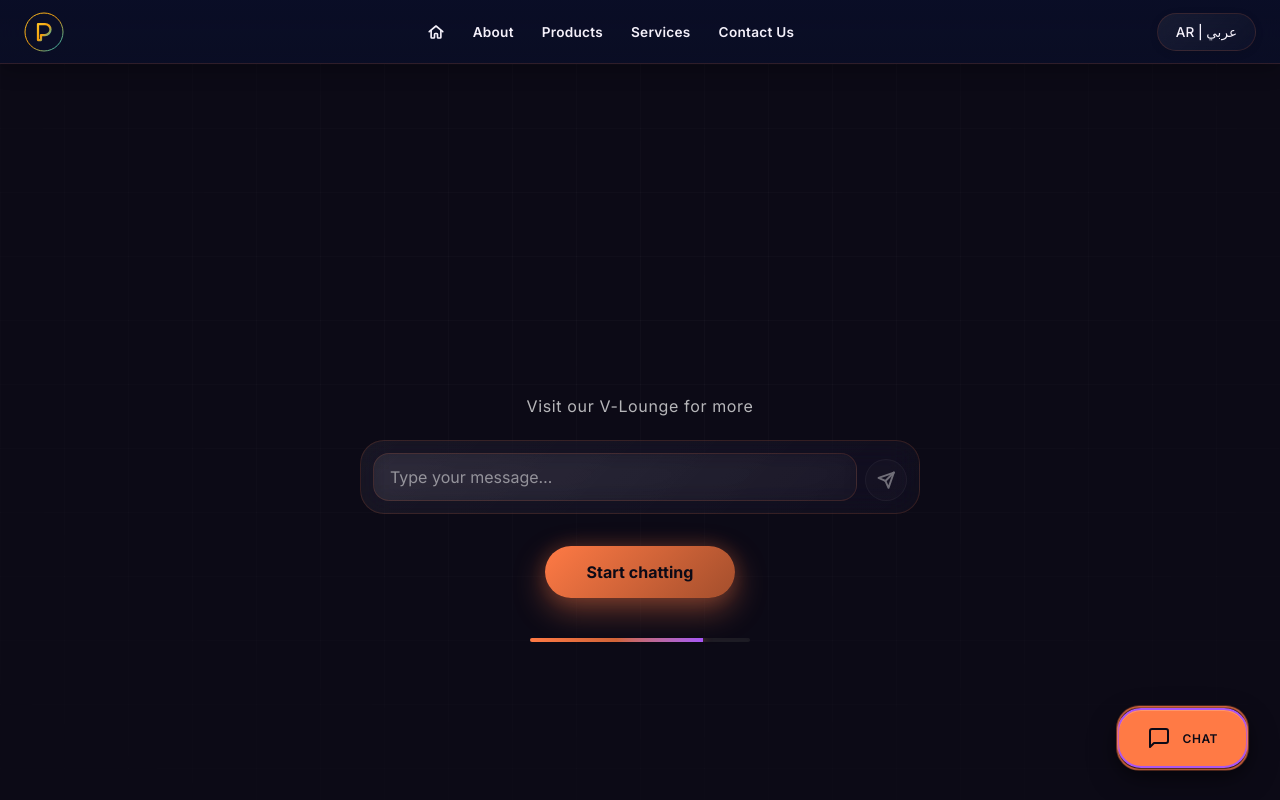
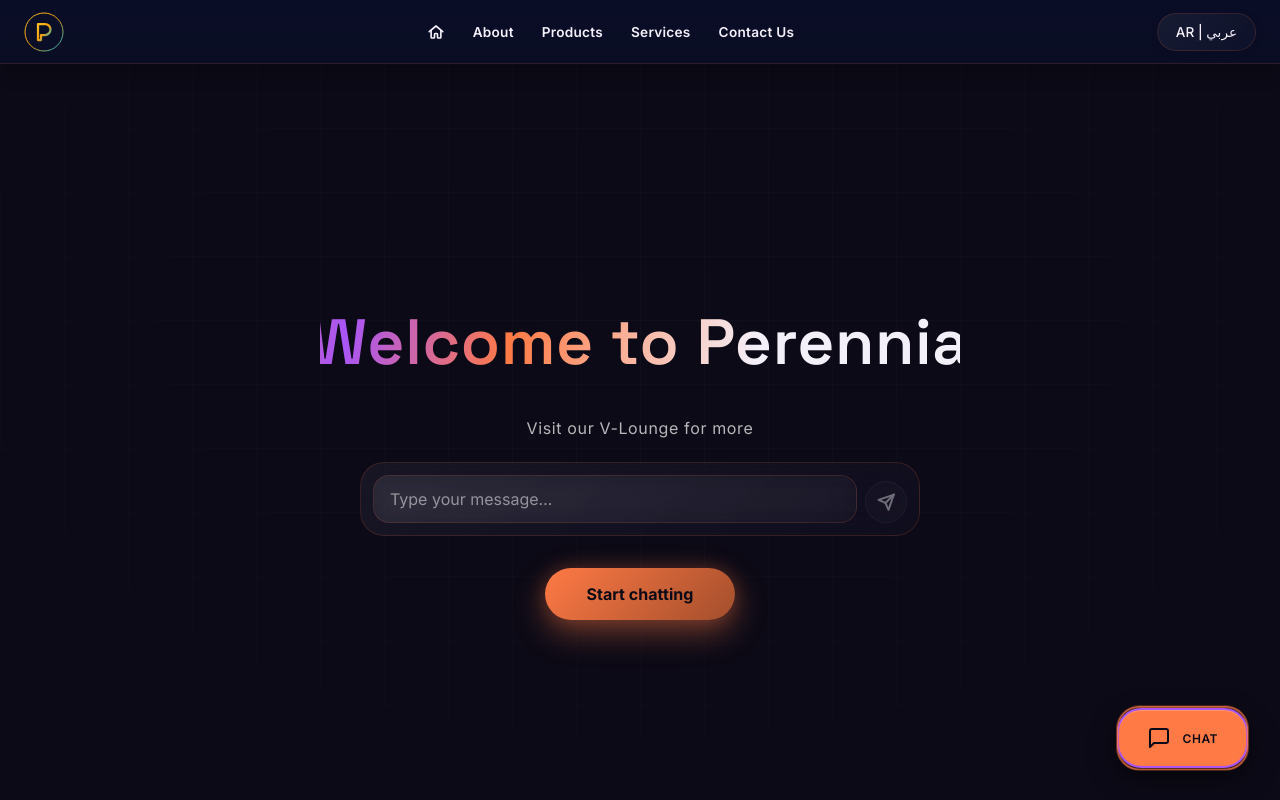
Before and after one commit to BT-Rajan/perennia-v3, a React (Vite) app: page / in a window 1280 px wide. Shown: the top 800 px of the page. Built offline with nearby package versions, Linux system fonts and the light colour scheme; no server answers.

Commit message:
Hero: fix headline overlap and switch ripple to a single-node gradient shimmer; remove auto-advance timer

```diff
--- a/src/components/hero/Hero.css
+++ b/src/components/hero/Hero.css
@@ -48,28 +48,33 @@
   font-size: var(--fs-hero);
   letter-spacing: 0.01em;
   line-height: 1.3;
-  padding-block: 0.15em; /* headroom for the ripple's upward bob + gradient descenders */
-  background: linear-gradient(135deg, var(--white-soft) 0%, var(--gold) 50%, var(--blue-light) 100%);
+  padding-block: 0.15em; /* headroom so gradient descenders don't get clipped */
+  background: linear-gradient(
+    100deg,
+    var(--white-soft) 25%,
+    var(--gold) 40%,
+    var(--blue-light) 50%,
+    var(--gold) 60%,
+    var(--white-soft) 75%
+  );
+  background-size: 250% 100%;
   -webkit-background-clip: text;
   -webkit-text-fill-color: transparent;
   background-clip: text;
+  animation: ripple-shimmer 4s linear infinite;
 }
 [dir="rtl"] .fit-one-line-inner { font-family: var(--font-ar); font-weight: 500; }
 
-/* Each word bobs on its own delay so the wave visibly travels
-   across the headline rather than the whole line pulsing at once. */
-.ripple-word {
-  display: inline-block;
-  animation: ripple-wave 2.8s var(--ease) infinite;
-}
-
-@keyframes ripple-wave {
-  0%, 100% { transform: translateY(0); }
-  50% { transform: translateY(-0.12em); }
+/* The "ripple" — a light sweep travels through the gradient fill.
+   Kept on a single text node (no per-word/letter spans) so it can
+   never disturb text layout or shaping, in any language. */
+@keyframes ripple-shimmer {
+  0% { background-position: 200% 0; }
+  100% { background-position: -100% 0; }
 }
 
 @media (prefers-reduced-motion: reduce) {
-  .ripple-word { animation: none; }
+  .fit-one-line-inner { animation: none; }
 }
 
 /* ── Quick-start chat box — lets someone jump straight into a
@@ -119,22 +124,6 @@
   transform: translateY(-2px);
 }
 .hero-cta:active { transform: scale(0.97); }
-
-.hero-progress-track {
-  margin-top: var(--space-5);
-  width: min(220px, 60vw);
-  height: 4px;
-  border-radius: var(--radius-pill);
-  background: rgba(255, 255, 255, 0.1);
-  overflow: hidden;
-  box-shadow: inset 0 2px 8px rgba(0, 0, 0, 0.3);
-}
-.hero-progress-fill {
-  height: 100%;
-  background: linear-gradient(90deg, var(--gold) 0%, var(--gold-shade-2) 50%, var(--blue-light) 100%);
-  transition: width 0.1s linear;
-  box-shadow: 0 0 8px color-mix(in srgb, var(--gold) 50%, transparent);
-}
 
 /* ── Feature grid — responsive card grid (was a full-width vertical
    stack) so the "explore the site" entry points read as a modern
--- a/src/components/hero/Hero.jsx
+++ b/src/components/hero/Hero.jsx
@@ -1,4 +1,4 @@
-import { useEffect, useLayoutEffect, useRef, useState } from "react";
+import { useLayoutEffect, useRef, useState } from "react";
 import { useLang } from "../../context/LangContext.jsx";
 import TopBar from "../layout/TopBar.jsx";
 import ChatInput from "../chat/ChatInput.jsx";
@@ -13,6 +13,13 @@ import "./Hero.css";
  * render and uniformly scales it down just enough to fit — same
  * idea as `text-overflow: clamp`-by-hand. Re-measures on resize and
  * whenever the text itself changes (e.g. a language switch).
+ *
+ * Deliberately kept as ONE text node (no per-word/per-letter
+ * splitting) — splitting the string into separate inline elements
+ * broke text shaping and caused the words to overlap instead of
+ * flowing normally. The ripple is done separately as a shimmer
+ * sweep across the gradient fill (see .fit-one-line-inner in
+ * Hero.css), which animates safely without touching layout at all.
  */
 function FitOneLine({ text, className }) {
   const outerRef = useRef(null);
@@ -34,33 +41,28 @@ function FitOneLine({ text, className }) {
     fit();
     const ro = new ResizeObserver(fit);
     ro.observe(outer);
+    // Re-fit once webfonts finish loading — the first measurement can
+    // run before the display font swaps in, which would otherwise
+    // lock in a scale sized for the fallback font's (different) width.
+    document.fonts?.ready?.then(fit);
     return () => ro.disconnect();
   }, [text]);
-
-  const words = text.split(" ");
 
   return (
     <div ref={outerRef} className={`fit-one-line ${className || ""}`.trim()}>
       <span ref={innerRef} className="fit-one-line-inner" style={{ transform: `scale(${scale})` }}>
-        {words.map((word, i) => (
-          <span key={i} className="ripple-word" style={{ animationDelay: `${i * 0.12}s` }}>
-            {word}
-            {i < words.length - 1 ? "\u00A0" : ""}
-          </span>
-        ))}
+        {text}
       </span>
     </div>
   );
 }
 
 /**
- * Landing page. Auto-advances into the chat assistant after a short
- * countdown (length set by theme.heroAutoAdvanceSeconds — see
- * useLang().theme), or the person can jump in early via the CTA or
- * by typing straight into the quick-start chat box. The rippling,
- * always-single-line headline (see FitOneLine above) sits where the
- * old pulsing "voice orb" used to be — it's the page's signature
- * visual now.
+ * Landing page. The person can jump into the chat assistant via the
+ * CTA, or by typing straight into the quick-start chat box. The
+ * rippling, always-single-line headline (see FitOneLine above) sits
+ * where the old pulsing "voice orb" used to be — it's the page's
+ * signature visual now.
  *
  * The cards below double as the mobile entry point into the
  * standalone content pages (whichever pages are currently configured
@@ -68,10 +70,8 @@ function FitOneLine({ text, className }) {
  * header nav menu only shows at desktop widths.
  */
 export default function Hero({ onEnter, onNavigate }) {
-  const { copy, sections, nav, branding, theme } = useLang();
-  const [progress, setProgress] = useState(0);
+  const { copy, sections, nav, branding } = useLang();
   const [quickDraft, setQuickDraft] = useState("");
-  const autoAdvanceMs = (theme.heroAutoAdvanceSeconds ?? 7) * 1000;
 
   function handleQuickSend() {
     const text = quickDraft.trim();
@@ -79,30 +79,6 @@ export default function Hero({ onEnter, onNavigate }) {
     setQuickDraft("");
     onEnter(text);
   }
-
-  useEffect(() => {
-    let rafId;
-    let cancelled = false;
-    const start = performance.now();
-
-    function tick(now) {
-      if (cancelled) return;
-      const pct = Math.min(100, ((now - start) / autoAdvanceMs) * 100);
-      setProgress(pct);
-      if (pct >= 100) {
-        onEnter();
-      } else {
-        rafId = requestAnimationFrame(tick);
-      }
-    }
-    rafId = requestAnimationFrame(tick);
-
-    return () => {
-      cancelled = true;
-      cancelAnimationFrame(rafId);
-    };
-    // eslint-disable-next-line react-hooks/exhaustive-deps
-  }, [autoAdvanceMs]);
 
   return (
     <div className="hero-page">
@@ -127,9 +103,6 @@ export default function Hero({ onEnter, onNavigate }) {
         <button className="hero-cta" onClick={() => onEnter()}>
           {copy.home.hint}
         </button>
-        <div className="hero-progress-track">
-          <div className="hero-progress-fill" style={{ width: `${progress}%` }} />
-        </div>
       </div>
 
       <div className="hero-sections">
```
